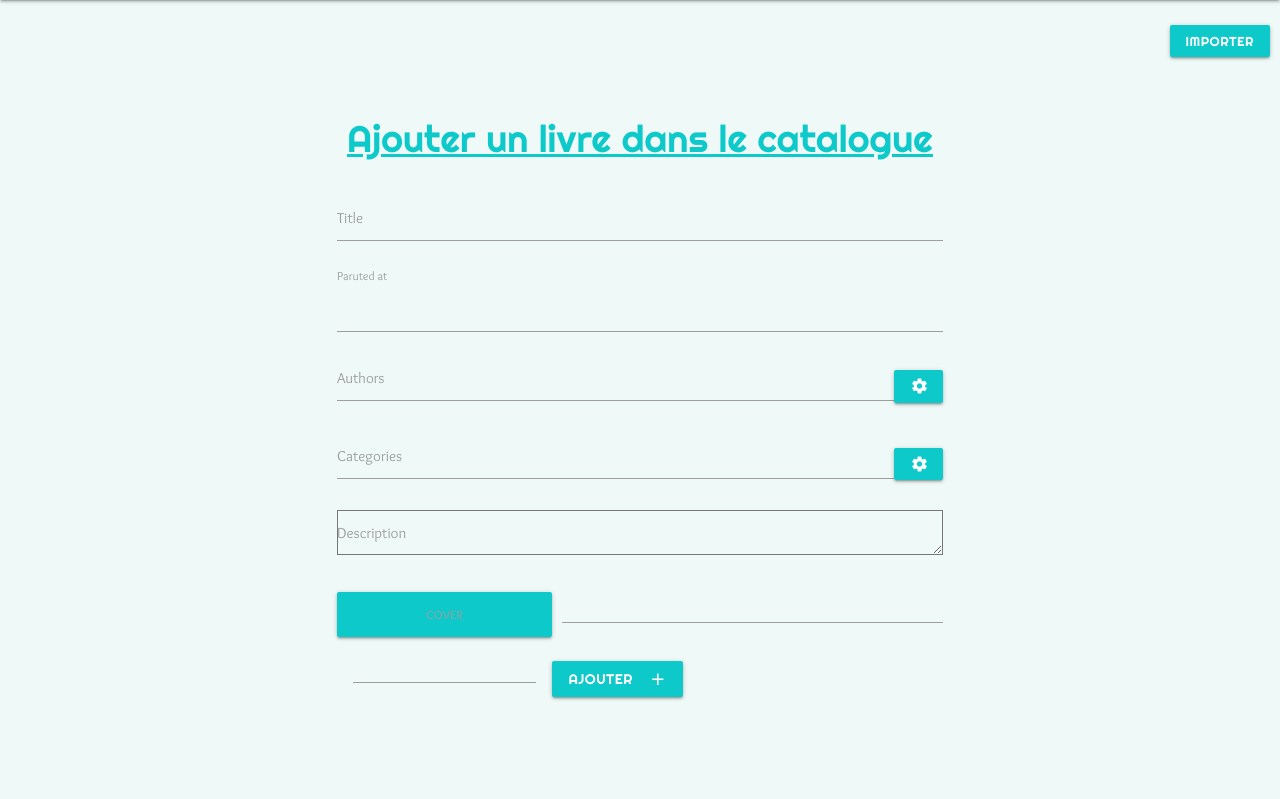
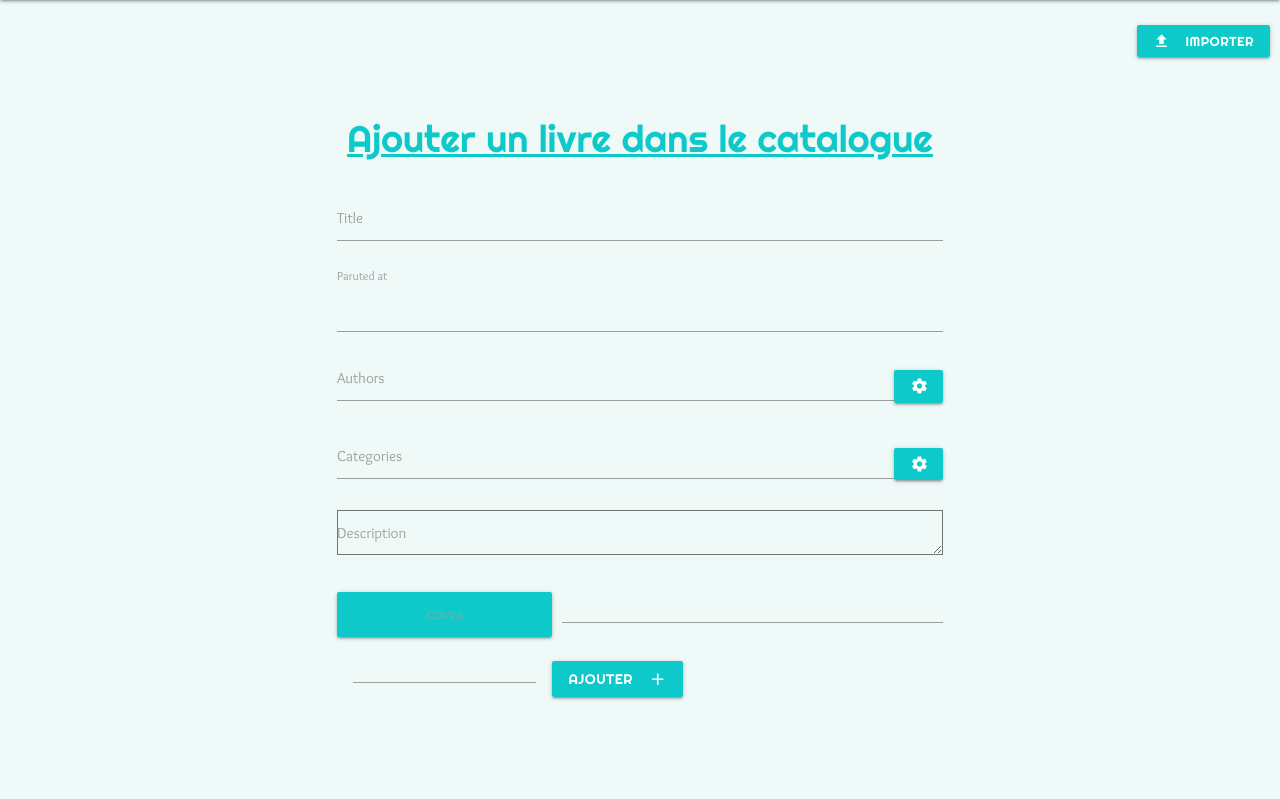
Before and after one commit to kevin-chlt/Mediathque-chapelle-cureaux, a Symfony app: template templates/books/new.html.twig in a window 1280 px wide. Shown: the part 64-863 px from the top of the page. Run offline with Twig, Linux system fonts and the light colour scheme; the template is opened without the code that fills it, so the values that code supplies are empty; form fields are guessed from the names that the template uses; some libraries are stand-ins or nearby versions.

Commit message:
add material icon on import btn

```diff
--- a/templates/books/new.html.twig
+++ b/templates/books/new.html.twig
@@ -11,7 +11,7 @@
 
 
     <main>
-        <a class="waves-effect waves-light btn btn-small modal-trigger import-btn" href="#importCSV-modal">Importer</a>
+        <a class="waves-effect waves-light btn btn-small modal-trigger import-btn" href="#importCSV-modal"><i class="material-icons left">file_upload</i>Importer</a>
         {% include('./_app-flashes.html.twig') %}
         {% include('books/_formNew.html.twig') %}
     </main>
```
